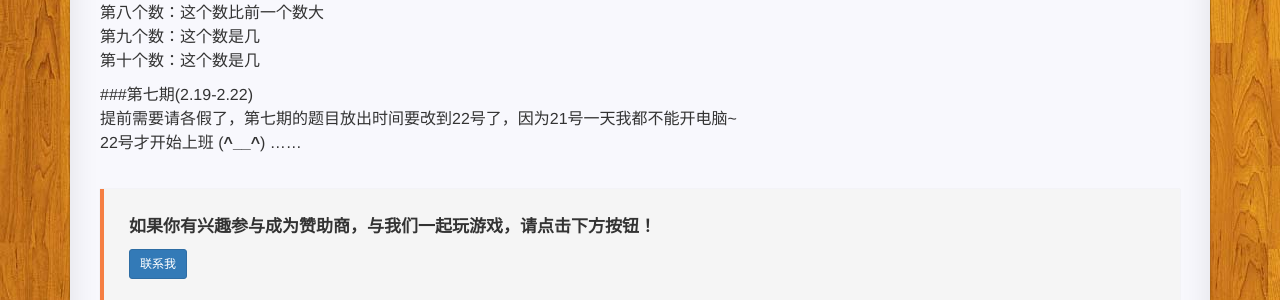
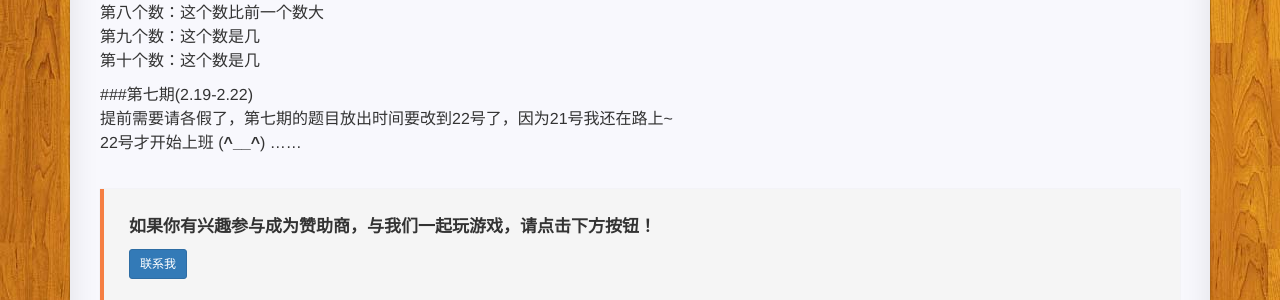
Before and after one commit to XClouded/kymjs.github.io, a Jekyll site: the page built from 2016hongbao/index.md, in a window 1280 px wide and 900 px high, scrolled down 1973 px. Shown: the part 294-594 px from the top of the window. Built offline with Jekyll 4.4.1, drawn with Linux system fonts in a browser that asks for light colours; nearby versions of some CDN libraries; comment, search, counter and statistics services are not loaded; a style sheet for code colours, icons or effects is not loaded.

Commit message:
第七期请假

```diff
--- a/2016hongbao/index.md
+++ b/2016hongbao/index.md
@@ -115,5 +115,5 @@ code: true
 第十个数：这个数是几
 
 ###第七期(2.19-2.22)
-提前需要请各假了，第七期的题目放出时间要改到22号了，因为21号一天我都不能开电脑~
+提前需要请各假了，第七期的题目放出时间要改到22号了，因为21号我还在路上~
 22号才开始上班 (**^__^**) ……
```
Also changed, not shown: 1 other file.
